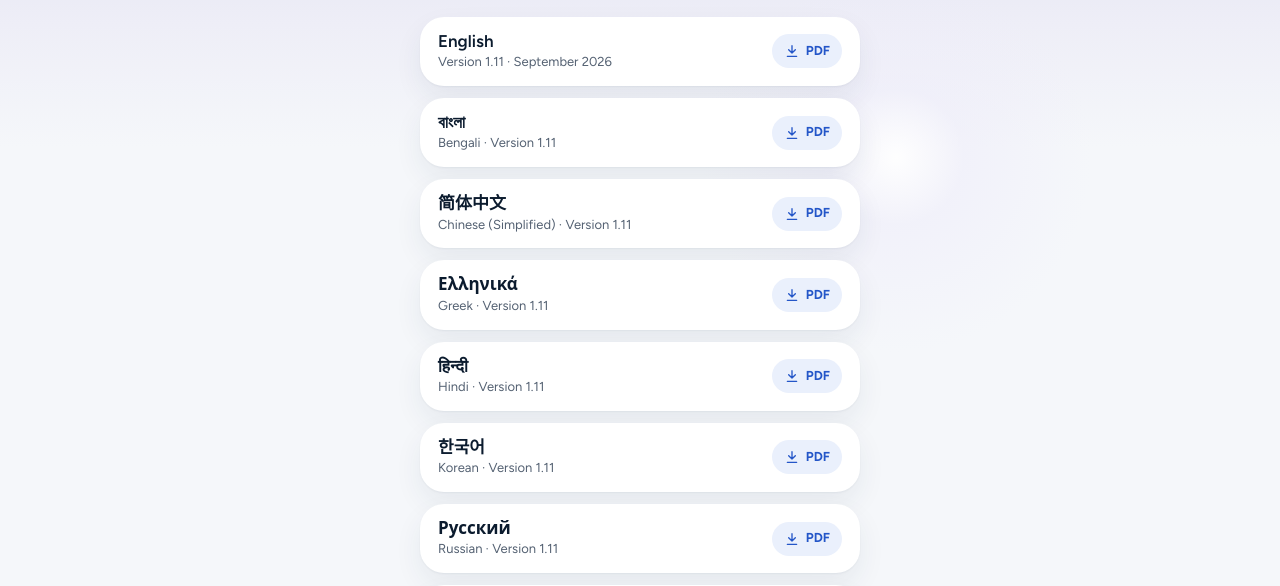
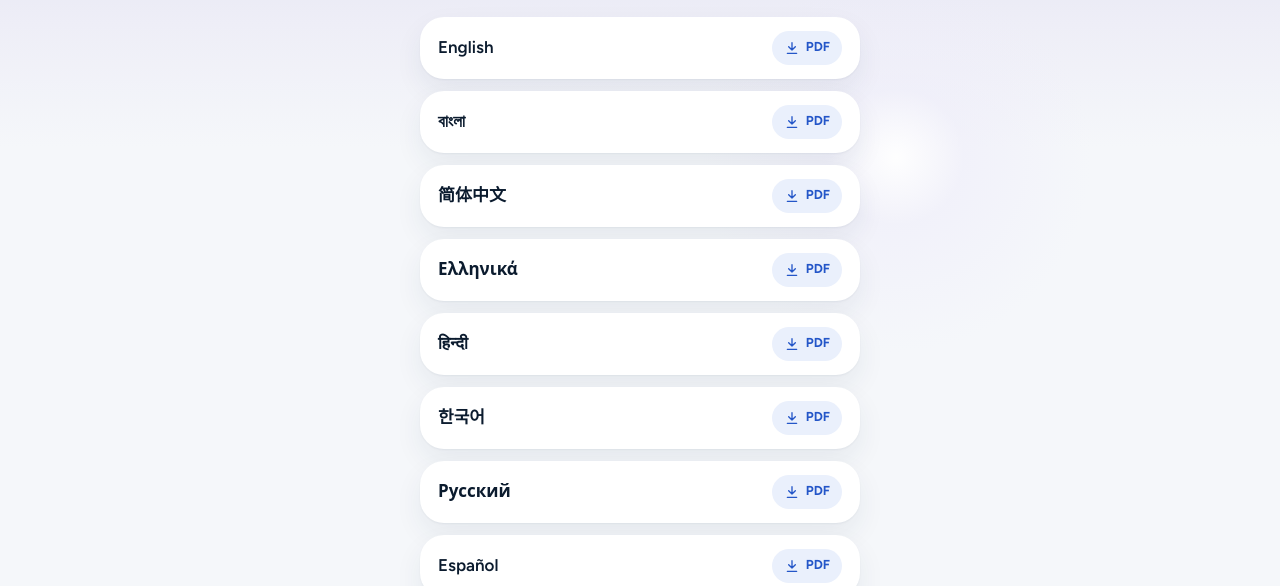
Before and after one commit to hsinger24/rassupport-site, a plain HTML site: page index.html in a window 1280 px wide. Both pictures are taken after a click on the link "Patient guide in other languages". Shown: the part 213-799 px from the top of the page. Drawn offline with Linux system fonts and the light colour scheme.

Commit message:
Guide screen: drop the version and language subtitles from the PDF rows
Co-Authored-By: Claude <noreply@anthropic.com>

```diff
--- a/index.html
+++ b/index.html
@@ -323,14 +323,14 @@
   <div class="bar"><a class="circ" href="#home" aria-label="Back to home"><svg class="ic"><use href="#i-back"/></svg></a></div>
   <div class="intro inset"><span class="eyebrow onsky">Patient information guide</span><h1>Read the guide</h1><p class="lead">The printed guide from your care team, as a PDF in eight languages.</p></div>
   <div class="stack">
-    <a class="dl" href="guide/rasonque-patient-guide-v1.11-en.pdf" hreflang="en" target="_blank" rel="noopener"><span class="grow"><b>English</b><small>Version 1.11 · September 2026</small></span><span class="pdf"><svg class="ic"><use href="#i-download"/></svg>PDF</span></a>
-    <a class="dl" href="guide/rasonque-patient-guide-v1.11-bn.pdf" hreflang="bn" target="_blank" rel="noopener"><span class="grow"><b lang="bn">বাংলা</b><small>Bengali · Version 1.11</small></span><span class="pdf"><svg class="ic"><use href="#i-download"/></svg>PDF</span></a>
-    <a class="dl" href="guide/rasonque-patient-guide-v1.11-zh-hans.pdf" hreflang="zh-Hans" target="_blank" rel="noopener"><span class="grow"><b lang="zh-Hans">简体中文</b><small>Chinese (Simplified) · Version 1.11</small></span><span class="pdf"><svg class="ic"><use href="#i-download"/></svg>PDF</span></a>
-    <a class="dl" href="guide/rasonque-patient-guide-v1.11-el.pdf" hreflang="el" target="_blank" rel="noopener"><span class="grow"><b lang="el">Ελληνικά</b><small>Greek · Version 1.11</small></span><span class="pdf"><svg class="ic"><use href="#i-download"/></svg>PDF</span></a>
-    <a class="dl" href="guide/rasonque-patient-guide-v1.11-hi.pdf" hreflang="hi" target="_blank" rel="noopener"><span class="grow"><b lang="hi">हिन्दी</b><small>Hindi · Version 1.11</small></span><span class="pdf"><svg class="ic"><use href="#i-download"/></svg>PDF</span></a>
-    <a class="dl" href="guide/rasonque-patient-guide-v1.11-ko.pdf" hreflang="ko" target="_blank" rel="noopener"><span class="grow"><b lang="ko">한국어</b><small>Korean · Version 1.11</small></span><span class="pdf"><svg class="ic"><use href="#i-download"/></svg>PDF</span></a>
-    <a class="dl" href="guide/rasonque-patient-guide-v1.11-ru.pdf" hreflang="ru" target="_blank" rel="noopener"><span class="grow"><b lang="ru">Русский</b><small>Russian · Version 1.11</small></span><span class="pdf"><svg class="ic"><use href="#i-download"/></svg>PDF</span></a>
-    <a class="dl" href="guide/rasonque-patient-guide-v1.11-es.pdf" hreflang="es" target="_blank" rel="noopener"><span class="grow"><b lang="es">Español</b><small>Spanish · Version 1.11</small></span><span class="pdf"><svg class="ic"><use href="#i-download"/></svg>PDF</span></a>
+    <a class="dl" href="guide/rasonque-patient-guide-v1.11-en.pdf" hreflang="en" target="_blank" rel="noopener"><span class="grow"><b>English</b></span><span class="pdf"><svg class="ic"><use href="#i-download"/></svg>PDF</span></a>
+    <a class="dl" href="guide/rasonque-patient-guide-v1.11-bn.pdf" hreflang="bn" target="_blank" rel="noopener"><span class="grow"><b lang="bn">বাংলা</b></span><span class="pdf"><svg class="ic"><use href="#i-download"/></svg>PDF</span></a>
+    <a class="dl" href="guide/rasonque-patient-guide-v1.11-zh-hans.pdf" hreflang="zh-Hans" target="_blank" rel="noopener"><span class="grow"><b lang="zh-Hans">简体中文</b></span><span class="pdf"><svg class="ic"><use href="#i-download"/></svg>PDF</span></a>
+    <a class="dl" href="guide/rasonque-patient-guide-v1.11-el.pdf" hreflang="el" target="_blank" rel="noopener"><span class="grow"><b lang="el">Ελληνικά</b></span><span class="pdf"><svg class="ic"><use href="#i-download"/></svg>PDF</span></a>
+    <a class="dl" href="guide/rasonque-patient-guide-v1.11-hi.pdf" hreflang="hi" target="_blank" rel="noopener"><span class="grow"><b lang="hi">हिन्दी</b></span><span class="pdf"><svg class="ic"><use href="#i-download"/></svg>PDF</span></a>
+    <a class="dl" href="guide/rasonque-patient-guide-v1.11-ko.pdf" hreflang="ko" target="_blank" rel="noopener"><span class="grow"><b lang="ko">한국어</b></span><span class="pdf"><svg class="ic"><use href="#i-download"/></svg>PDF</span></a>
+    <a class="dl" href="guide/rasonque-patient-guide-v1.11-ru.pdf" hreflang="ru" target="_blank" rel="noopener"><span class="grow"><b lang="ru">Русский</b></span><span class="pdf"><svg class="ic"><use href="#i-download"/></svg>PDF</span></a>
+    <a class="dl" href="guide/rasonque-patient-guide-v1.11-es.pdf" hreflang="es" target="_blank" rel="noopener"><span class="grow"><b lang="es">Español</b></span><span class="pdf"><svg class="ic"><use href="#i-download"/></svg>PDF</span></a>
   </div>
   <a class="row" href="#about"><svg class="ic"><use href="#i-info"/></svg>About this site and medical disclaimer<svg class="ic chev"><use href="#i-chev"/></svg></a>
 </section>
```
